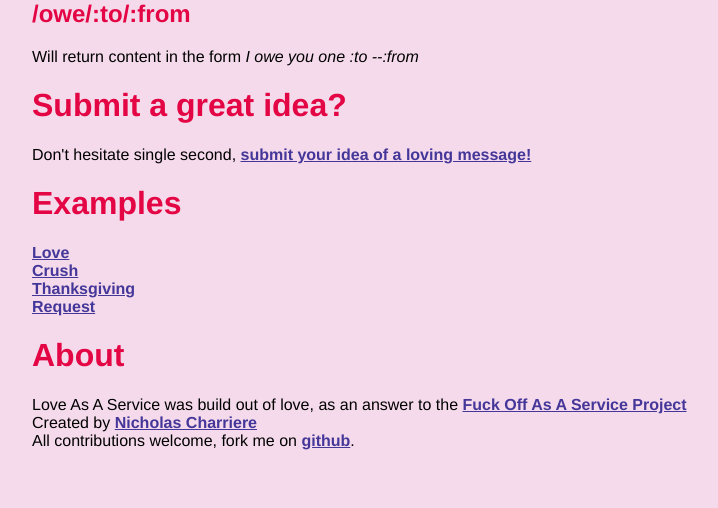
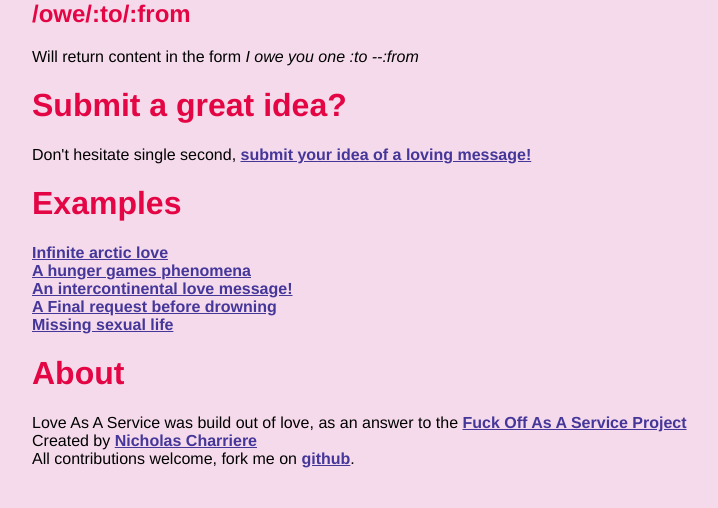
Before and after one commit to nichochar/love-aas, a Python web app: template templates/home.html in a window 1280 px wide. Shown: the part 1646-2154 px from the top of the page, without its empty margins (38-756 px from the left). Before the commit the page ends 2096 px from the top, so only its background shows below. Run offline with Jinja, Linux system fonts and the light colour scheme; the template is opened without the code that fills it, so the values that code supplies are empty; some libraries are stand-ins or nearby versions.

Commit message:
Made examples funnier and added one with spaces

```diff
--- a/templates/home.html
+++ b/templates/home.html
@@ -64,10 +64,11 @@
 
     <h1 id="examples"> Examples</h1>
     <p>
-    <a href="http://love-aas.appspot.com/love/santa/elf">Love</a><br>
-    <a href="http://love-aas.appspot.com/crush/Jennifer/Nick">Crush</a><br>
-    <a href="http://love-aas.appspot.com/thanksgiving/America/Europe">Thanksgiving</a><br>
-    <a href="http://love-aas.appspot.com/request/Rose/Jack">Request</a></br>
+    <a href="http://loveaas.com/love/santa/elf">Infinite arctic love</a><br>
+    <a href="http://loveaas.com/crush/Jennifer/Nick">A hunger games phenomena</a><br>
+    <a href="http://loveaas.com/thanksgiving/America/Europe">An intercontinental love message!</a><br>
+    <a href="http://loveaas.com/request/Rose/Jack">A Final request before drowning</a></br>
+    <a href="http://loveaas.com/miss/sexual%20life/Long%20Distance%20Relationship%20Victim">Missing sexual life</a></br>
     </p>
 
     <h1>About</h1>
```
